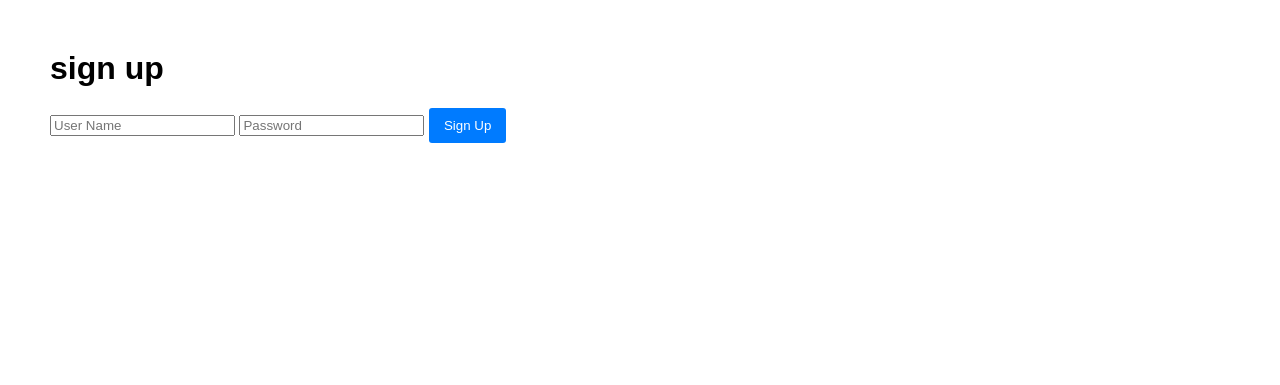
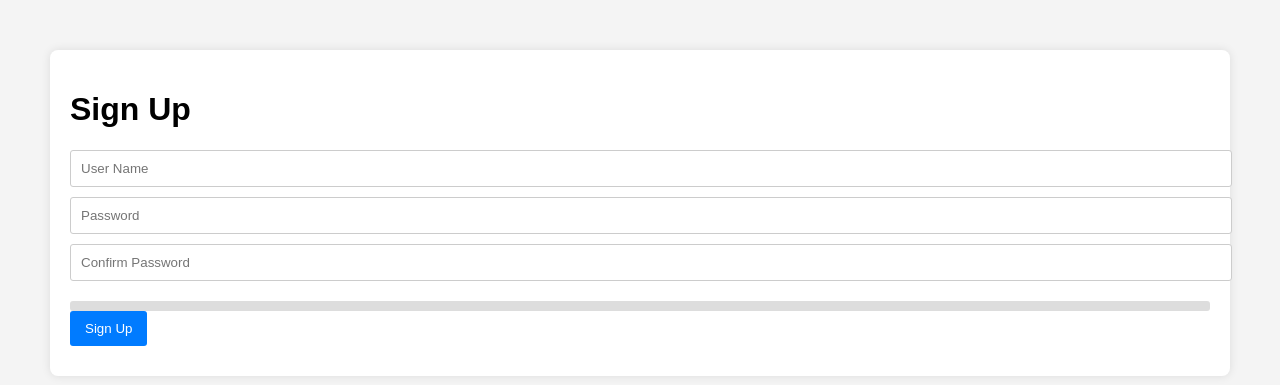
Before and after one commit to alifazl3/boilerplate-registration-php, a PHP site: page /signup in a window 1280 px wide. Shown: the top 385 px of the page. Run offline with PHP 8.4, Linux system fonts and the light colour scheme.

Commit message:
avoid duplicate username add some css check if password is enough strong make password hash in database

```diff
--- a/views/signup.php
+++ b/views/signup.php
@@ -6,6 +6,14 @@
         body {
             font-family: Arial, sans-serif;
             margin: 50px;
+            background-color: #f4f4f4;
+        }
+
+        .container {
+            background-color: #fff;
+            padding: 20px;
+            border-radius: 8px;
+            box-shadow: 0 0 10px rgba(0, 0, 0, 0.1);
         }
 
         .button {
@@ -15,17 +23,177 @@
             border: none;
             border-radius: 3px;
             cursor: pointer;
+            transition: background-color 0.3s;
+        }
+
+        .button:hover {
+            background-color: #0056b3;
+        }
+
+        .error {
+            color: red;
+            margin-top: 10px;
+        }
+
+        .strength {
+            height: 10px;
+            width: 100%;
+            background-color: #ddd;
+            border-radius: 3px;
+            margin-top: 10px;
+        }
+
+        .strength-bar {
+            height: 10px;
+            width: 0;
+            border-radius: 3px;
+        }
+
+        input[type="text"], input[type="password"] {
+            padding: 10px;
+            width: 100%;
+            margin-bottom: 10px;
+            border: 1px solid #ccc;
+            border-radius: 3px;
+        }
+        <!DOCTYPE html>
+          <html>
+          <head>
+          <title>Home</title>
+                       <style>
+                       body {
+                           font-family: Arial, sans-serif;
+                           margin: 50px;
+                           background-color: #f4f4f4;
+                       }
+
+        .container {
+            background-color: #fff;
+            padding: 20px;
+            border-radius: 8px;
+            box-shadow: 0 0 10px rgba(0, 0, 0, 0.1);
+        }
+
+        .button {
+            padding: 10px 15px;
+            background-color: #007BFF;
+            color: #fff;
+            border: none;
+            border-radius: 3px;
+            cursor: pointer;
+            transition: background-color 0.3s;
+        }
+
+        .button:hover {
+            background-color: #0056b3;
+        }
+
+        .error {
+            color: red;
+            margin-top: 10px;
+        }
+
+        .strength {
+            height: 10px;
+            width: 100%;
+            background-color: #ddd;
+            border-radius: 3px;
+            margin-top: 10px;
+        }
+
+        .strength-bar {
+            height: 10px;
+            width: 0;
+            border-radius: 3px;
+        }
+
+        input[type="text"], input[type="password"] {
+            padding: 10px;
+            width: 100%;
+            margin-bottom: 10px;
+            border: 1px solid #ccc;
+            border-radius: 3px;
         }
     </style>
+    <script>
+      function checkPasswordStrength(password) {
+        let strength = 0;
+        if (password.length >= 8) strength++;
+        if (/[A-Z]/.test(password)) strength++;
+        if (/[a-z]/.test(password)) strength++;
+        if (/[0-9]/.test(password)) strength++;
+        if (/[!@#$%^&*]/.test(password)) strength++;
+
+        return strength;
+      }
+
+      function updateStrengthBar(strength) {
+        const strengthBar = document.getElementById('strength-bar');
+        switch (strength) {
+          case 1:
+            strengthBar.style.width = '20%';
+            strengthBar.style.backgroundColor = 'red';
+            break;
+          case 2:
+            strengthBar.style.width = '40%';
+            strengthBar.style.backgroundColor = 'orange';
+            break;
+          case 3:
+            strengthBar.style.width = '60%';
+            strengthBar.style.backgroundColor = 'yellow';
+            break;
+          case 4:
+            strengthBar.style.width = '80%';
+            strengthBar.style.backgroundColor = 'lightgreen';
+            break;
+          case 5:
+            strengthBar.style.width = '100%';
+            strengthBar.style.backgroundColor = 'green';
+            break;
+          default:
+            strengthBar.style.width = '0';
+            break;
+        }
+      }
+
+      function validateForm() {
+        const password = document.querySelector('input[name="password"]').value;
+        const confirmPassword = document.querySelector('input[name="confirmPassword"]').value;
+        const errorMessage = document.getElementById('error-message');
+
+        if (password !== confirmPassword) {
+          errorMessage.textContent = 'Passwords do not match.';
+          return false;
+        }
+
+        if (checkPasswordStrength(password) < 5) {
+          errorMessage.textContent = 'Password is not strong enough. It should be at least 8 characters long, contain an uppercase letter, a lowercase letter, a number, and a special character.';
+          return false;
+        }
+
+        return true;
+      }
+
+      window.addEventListener('DOMContentLoaded', (event) => {
+        document.querySelector('input[name="password"]').addEventListener('input', function() {
+          updateStrengthBar(checkPasswordStrength(this.value));
+        });
+      });
+    </script>
 </head>
 <body>
-<div>
-    <h1>sign up</h1>
-    <form method="post">
+<div class="container">
+    <h1>Sign Up</h1>
+    <form method="post" onsubmit="return validateForm();">
         <input type="text" name="username" placeholder="User Name" required>
         <input type="password" name="password" placeholder="Password" required>
+        <input type="password" name="confirmPassword" placeholder="Confirm Password" required>
+        <div class="strength">
+            <div id="strength-bar" class="strength-bar"></div>
+        </div>
         <button class="button" type="submit" name="signup">Sign Up</button>
     </form>
+    <div class="error" id="error-message"></div>
 </div>
 </body>
 </html>
```
Also changed, not shown: app/dataaccess/UserRepository.php (+27 -6 lines), README.md.
